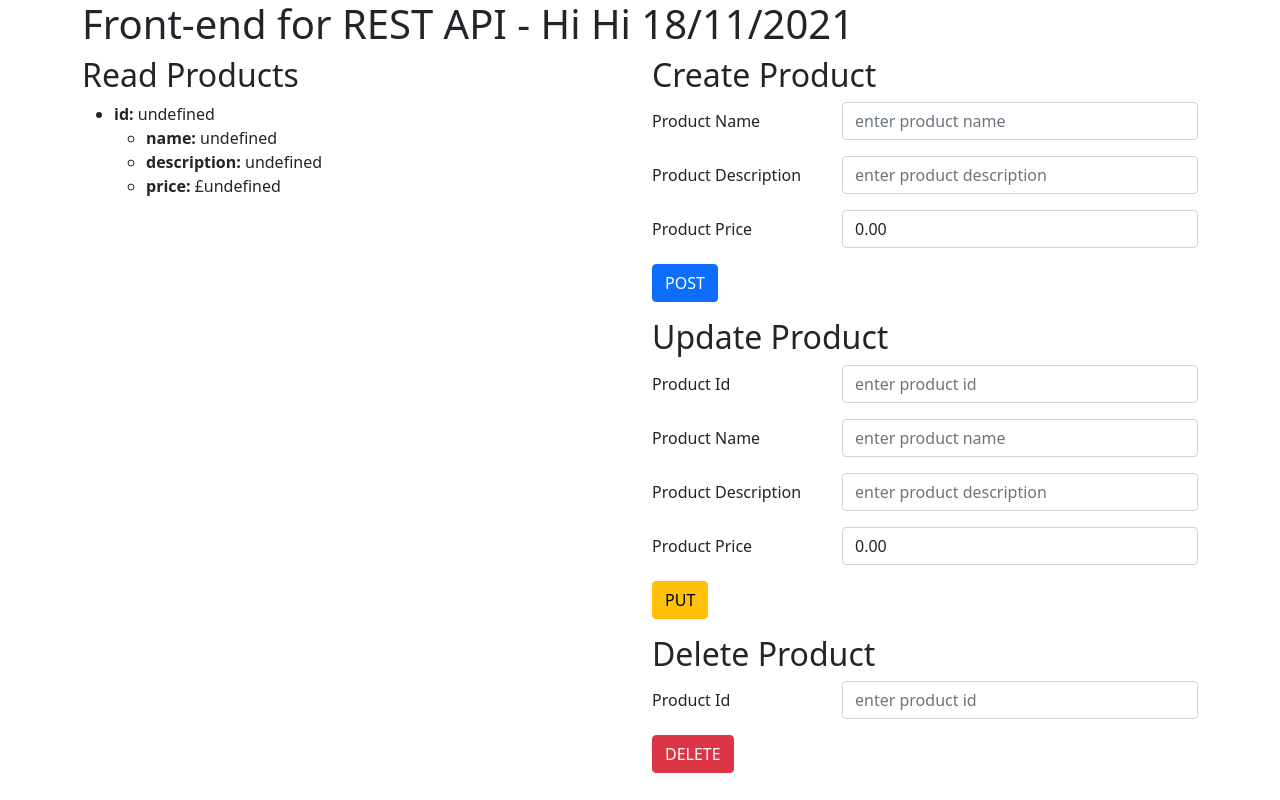
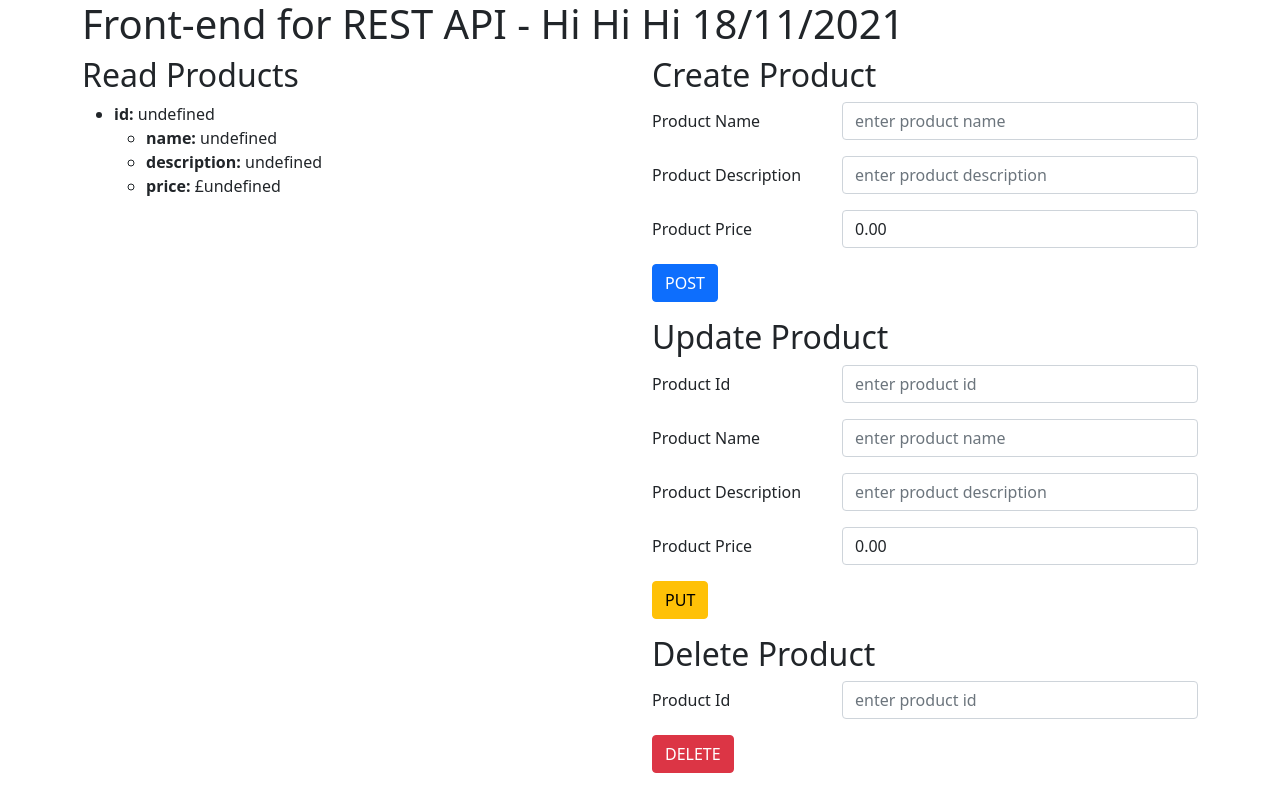
Before and after one commit to oliverbevan/LBG-REST-API, a website with bundled scripts: page public/index.html in a window 1280 px wide. Built offline with nearby package versions, Linux system fonts and the light colour scheme; files whose address does not match are found by name.

Commit message:
ob - extra hi hi

```diff
--- a/public/index.html
+++ b/public/index.html
@@ -11,7 +11,7 @@
 <body>
   <div class="container">
 
-    <h1>Front-end for REST API - Hi Hi 18/11/2021</h1>
+    <h1>Front-end for REST API - Hi Hi Hi 18/11/2021</h1>
 
     <div class="row">
 
```
